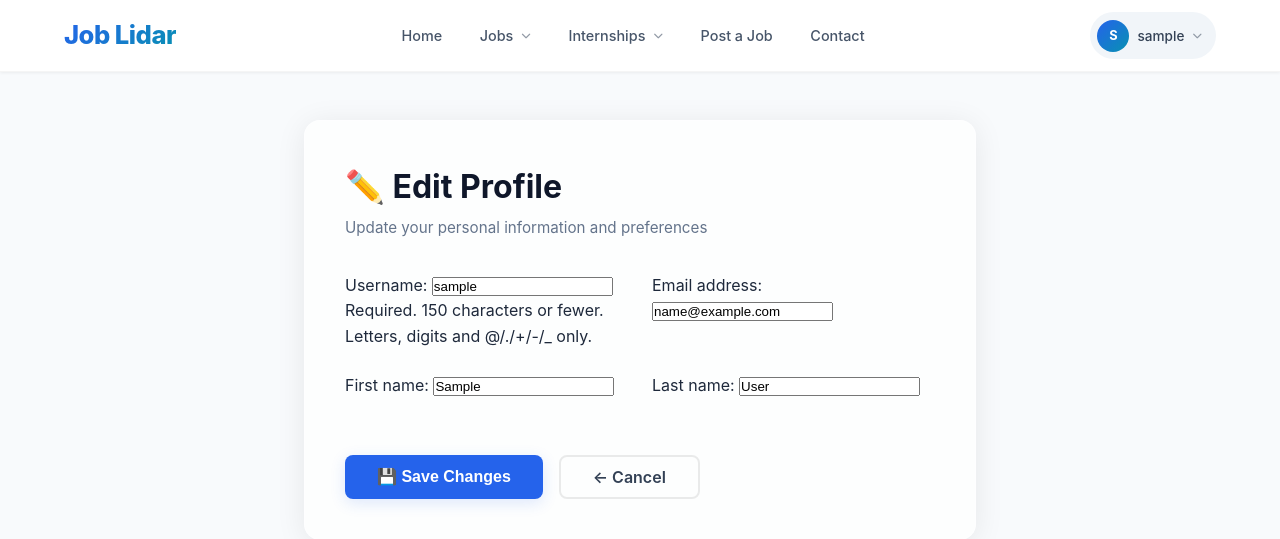
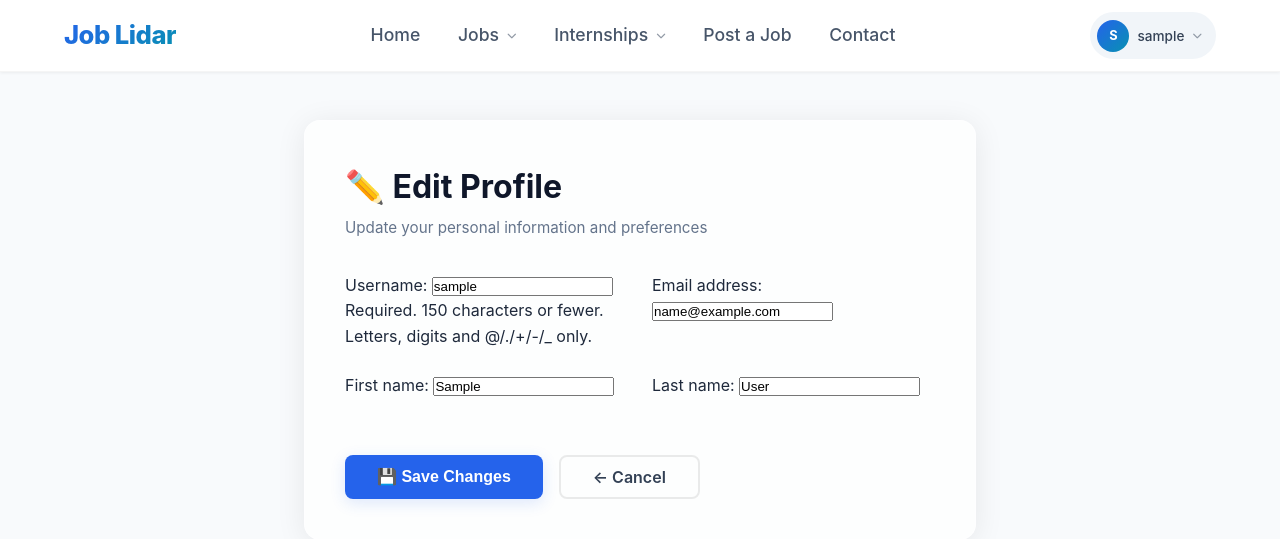
Before and after one commit to danishumer9988/Rf-site-2, a Django app: page /accounts/profile/edit/ in a window 1280 px wide. Shown: the top 539 px of the page. Run offline with Django 5.2, Linux system fonts and the light colour scheme; the visitor is signed in with stand-in values (Sample User, id 1); data that the repository does not hold is empty.

Commit message:
Update project

```diff
--- a/templates/base.html
+++ b/templates/base.html
@@ -139,7 +139,6 @@
         .navbar.scrolled {
             box-shadow: 0 4px 30px rgba(0, 0, 0, 0.08);
             border-bottom: 1px solid var(--gray-200);
-            animation: slideDownNav 0.4s ease-out;
             height: 64px;
         }
 
@@ -226,7 +225,7 @@
             color: var(--gray-600);
             text-decoration: none;
             font-weight: 500;
-            font-size: 0.9rem;
+            font-size: 1.1rem;
             padding: 0.5rem 1.1rem;
             border-radius: var(--radius-sm);
             transition: all 0.3s cubic-bezier(0.4, 0, 0.2, 1);
@@ -307,7 +306,7 @@
             display: none;
             position: absolute;
             top: calc(100% + 2px);
-            left: 50%;
+            left: 90%;
             transform: translateX(-50%);
             background: white;
             min-width: 220px;
```
